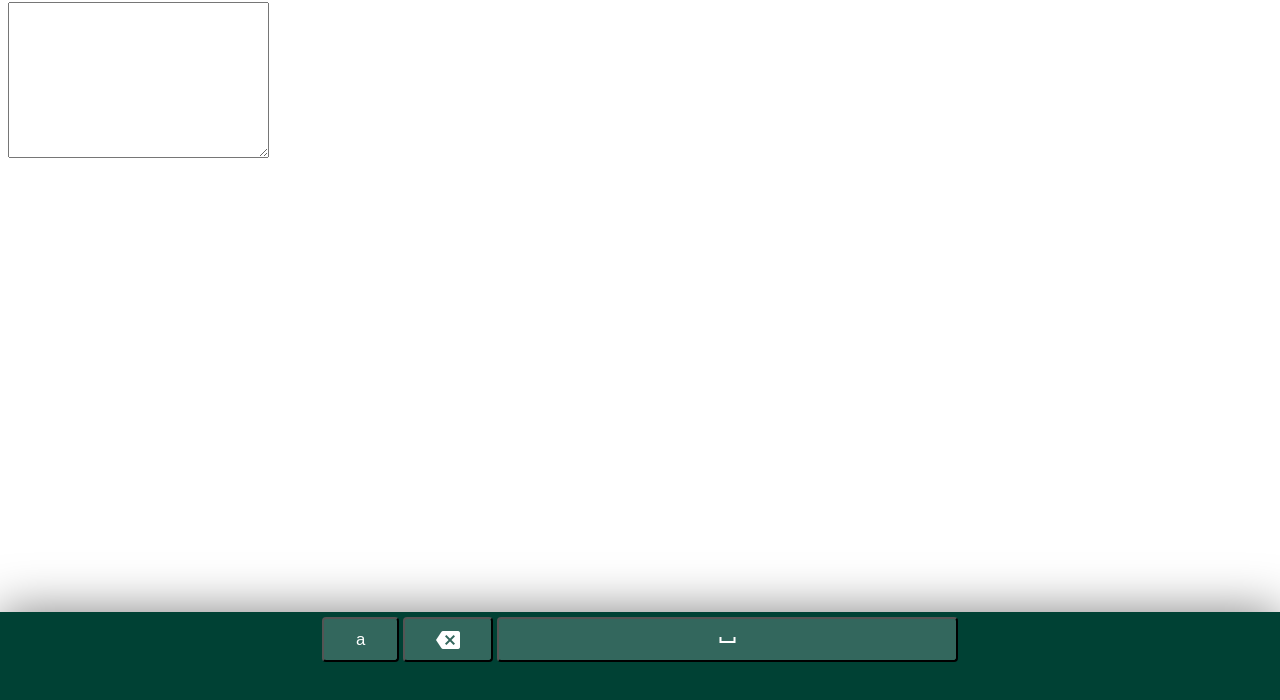
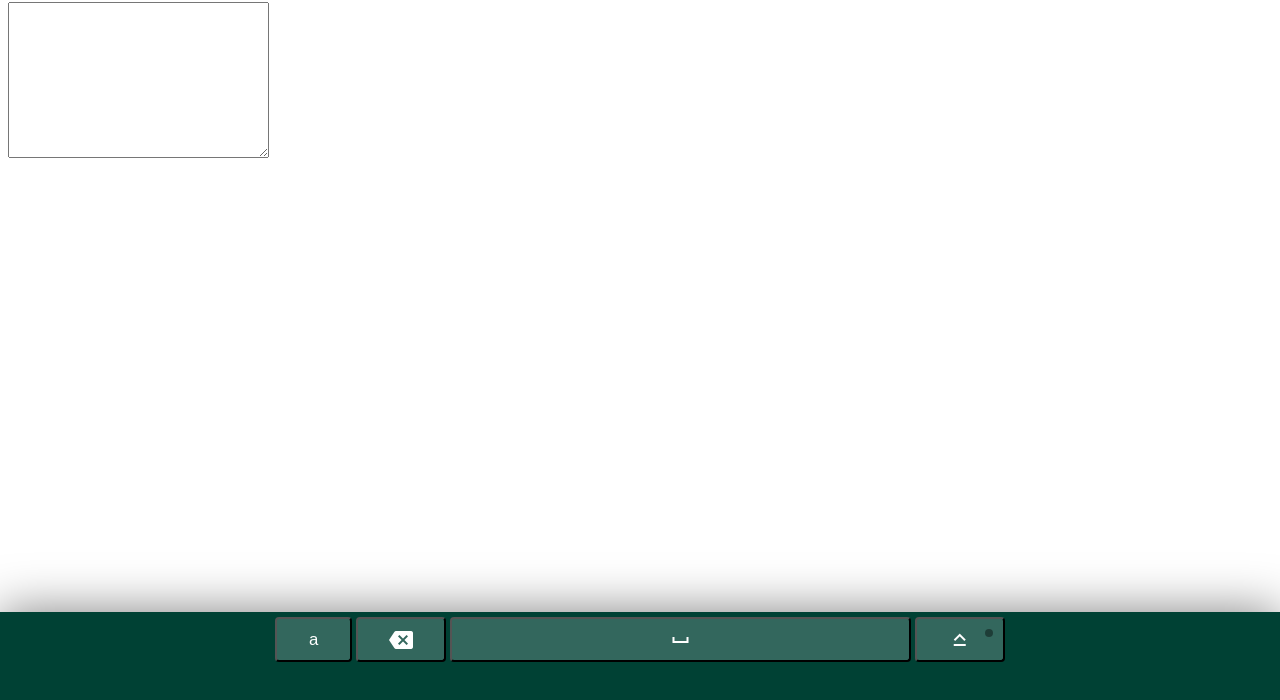
Before and after one commit to VanoKi/virtual-keyboard, a plain HTML site: page index.html in a window 1280 px wide. Shown: the part 78-778 px from the top of the page. Drawn offline with Linux system fonts and the light colour scheme.

Commit message:
feat: add capslock button

```diff
--- a/index.html
+++ b/index.html
@@ -31,6 +31,9 @@
       <button type="button" class="keyboard__key keyboard__key--extra-wide">
         <i class="material-icons">space_bar</i>
       </button>
+      <button type="button" class="keyboard__key keyboard__key--wide keyboard__key--activ">
+        <i class="material-icons">keyboard_capslock</i>
+      </button>
     </div>
   </div>
   <script src="script.js"></script>
--- a/style.css
+++ b/style.css
@@ -90,3 +90,18 @@
   width: 36%;
   max-width: 500px;
 }
+
+.keyboard__key--activ::after {
+  content: '';
+  top: 10px;
+  right: 10px;
+  position: absolute;
+  width: 8px;
+  height: 8px;
+  background: rgba(0, 0, 0, 0.4);
+  border-radius: 50%;
+}
+
+.keyboard__key--activ1::after {
+  background: #08ff00;
+}
```
